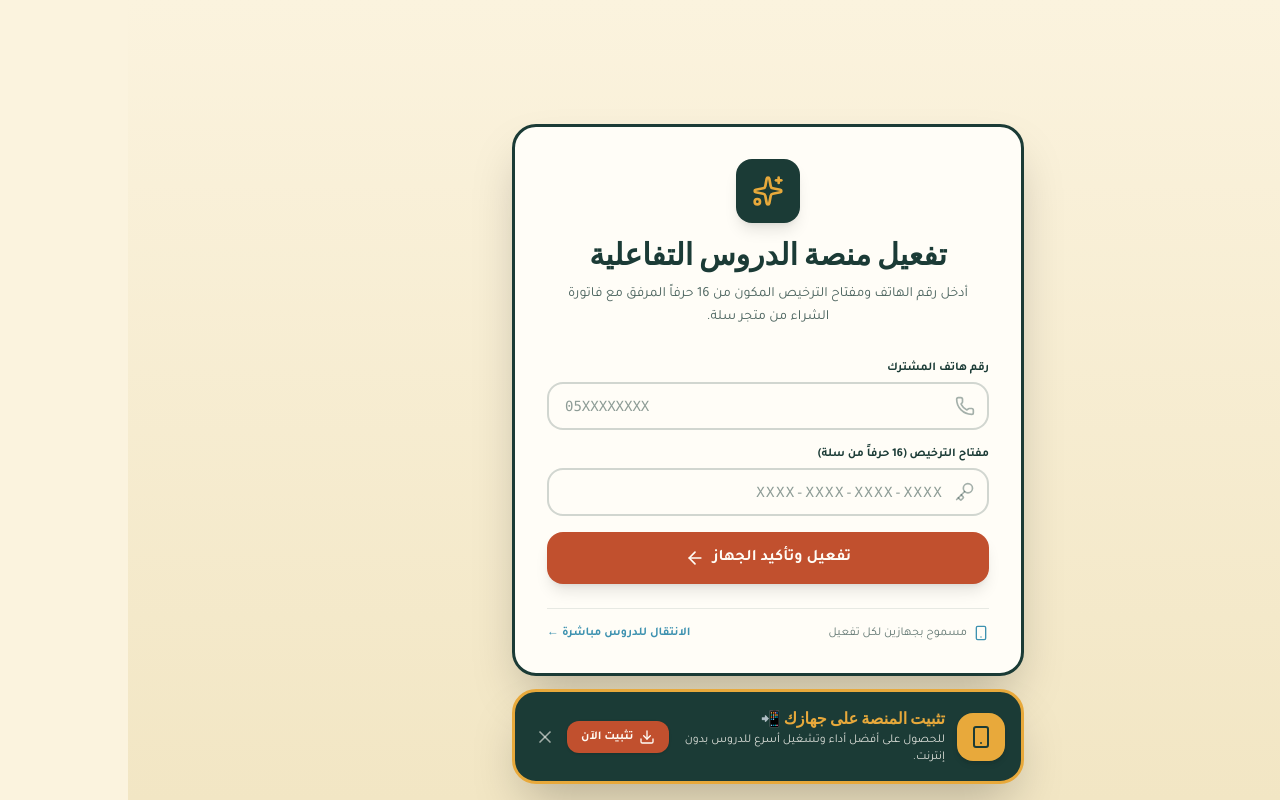
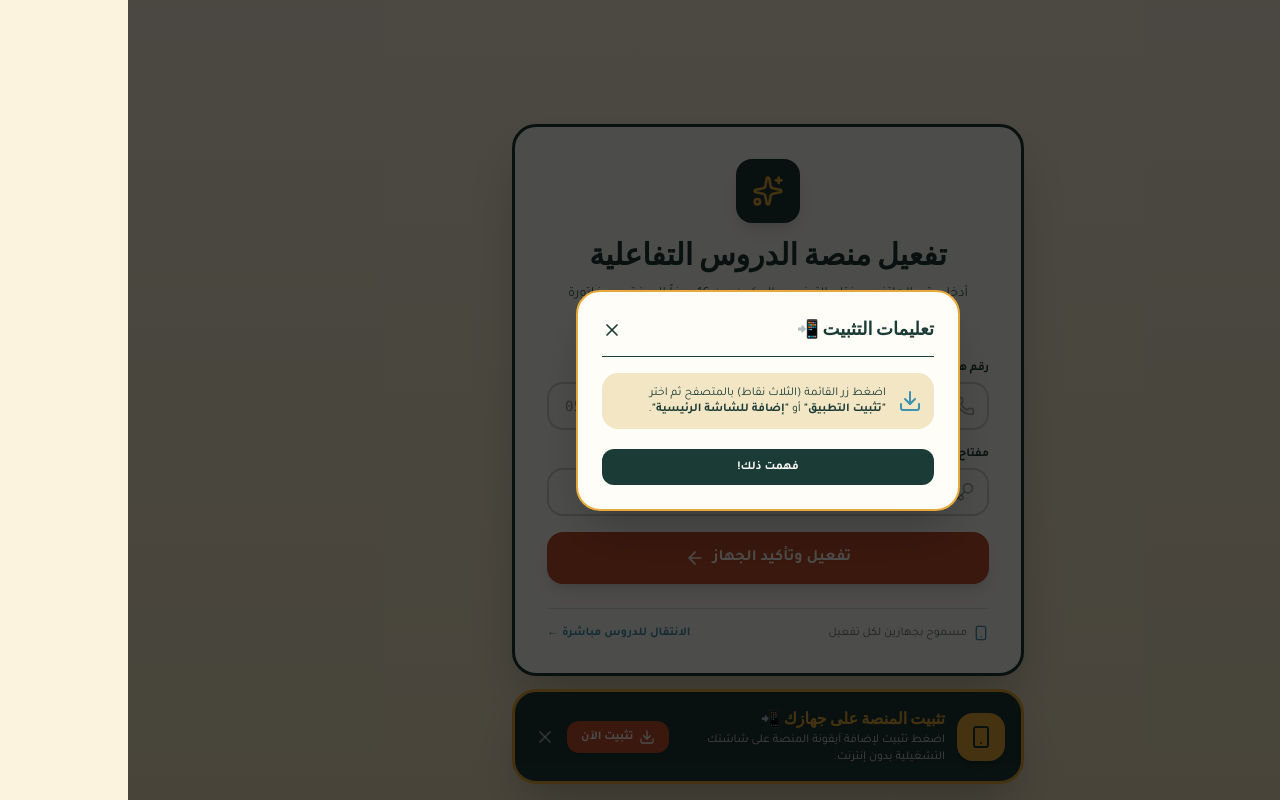
Before and after one commit to Mahmoud-Walid1/InterActive_lessons-test, a Next.js app: page / in a window 1280 px wide. Both pictures are taken after a click on the button "تثبيت الآن". Built offline with nearby package versions, Linux system fonts and the light colour scheme.

Commit message:
feat: enable direct 1-click PWA install trigger with instant service worker registration

```diff
--- a/src/app/layout.tsx
+++ b/src/app/layout.tsx
@@ -3,6 +3,7 @@ import './globals.css';
 import { AntiTamperGuard } from '@/components/security/AntiTamperGuard';
 import { SecurityWatermark } from '@/components/security/SecurityWatermark';
 import { PwaInstallBanner } from '@/components/pwa/PwaInstallBanner';
+import { SwRegister } from '@/components/pwa/SwRegister';
 
 export const metadata: Metadata = {
   title: 'منصة الدروس التفاعلية للأجهزة المحمولة',
@@ -30,6 +31,7 @@ export default function RootLayout({
         />
       </head>
       <body className="bg-[#FBF3DE] text-[#1B3B36] antialiased">
+        <SwRegister />
         <AntiTamperGuard />
         <SecurityWatermark />
         {children}
--- a/src/components/pwa/PwaInstallBanner.tsx
+++ b/src/components/pwa/PwaInstallBanner.tsx
@@ -28,6 +28,14 @@ export function PwaInstallBanner() {
     const handleCustomTrigger = () => {
       if (isIosDevice) {
         setShowIOSModal(true);
+      } else if (deferredPrompt) {
+        deferredPrompt.prompt();
+        deferredPrompt.userChoice.then((choice: any) => {
+          if (choice.outcome === 'accepted') {
+            setShowBanner(false);
+          }
+          setDeferredPrompt(null);
+        });
       } else {
         setShowBanner(true);
       }
@@ -36,7 +44,6 @@ export function PwaInstallBanner() {
     window.addEventListener('beforeinstallprompt', handleBeforeInstall);
     window.addEventListener('open-pwa-install', handleCustomTrigger);
 
-    // Auto-show banner on initial visit if not installed
     if (!isStandalone) {
       setShowBanner(true);
     }
@@ -45,7 +52,7 @@ export function PwaInstallBanner() {
       window.removeEventListener('beforeinstallprompt', handleBeforeInstall);
       window.removeEventListener('open-pwa-install', handleCustomTrigger);
     };
-  }, []);
+  }, [deferredPrompt]);
 
   const handleInstallClick = async () => {
     if (isIOS) {
@@ -61,7 +68,7 @@ export function PwaInstallBanner() {
       }
       setDeferredPrompt(null);
     } else {
-      alert('لتثبيت المنصة: اضغط القائمة (Three Dots) أعلى المتصفح ثم اختر "إضافة إلى الشاشة الرئيسية" أو "تثبيت التطبيق".');
+      setShowIOSModal(true);
     }
   };
 
@@ -83,7 +90,7 @@ export function PwaInstallBanner() {
                 <div>
                   <h4 className="font-baloo font-bold text-[#E8A93B] text-sm sm:text-base">تثبيت المنصة على جهازك 📲</h4>
                   <p className="font-tajawal text-xs text-[#FFFDF7]/85 leading-snug">
-                    للحصول على أفضل أداء وتشغيل أسرع للدروس بدون إنترنت.
+                    اضغط تثبيت لإضافة آيقونة المنصة على شاشتك التشغيلية بدون إنترنت.
                   </p>
                 </div>
               </div>
@@ -118,28 +125,37 @@ export function PwaInstallBanner() {
           >
             <div className="w-full max-w-sm rounded-3xl border-2 border-[#E8A93B] bg-[#FFFDF7] p-6 text-[#1B3B36] shadow-2xl">
               <div className="flex items-center justify-between border-b pb-3">
-                <h3 className="font-baloo text-lg font-bold text-[#1B3B36]">تثبيت المنصة على الآيفون 🍏</h3>
+                <h3 className="font-baloo text-lg font-bold text-[#1B3B36]">تعليمات التثبيت 📲</h3>
                 <button onClick={() => setShowIOSModal(false)}>
                   <X className="h-5 w-5" />
                 </button>
               </div>
 
               <div className="mt-4 space-y-3 font-tajawal text-xs">
+                {isIOS ? (
+                  <>
                     <div className="flex items-center gap-3 rounded-2xl bg-[#F2E6C4] p-3">
                       <Share className="h-6 w-6 text-[#3E92B0] shrink-0" />
-                  <span>1. اضغط على زر <strong>مشاركة (Share)</strong> أسفل متصفح Safari.</span>
+                      <span>1. اضغط زر <strong>مشاركة (Share)</strong> في Safari.</span>
                     </div>
                     <div className="flex items-center gap-3 rounded-2xl bg-[#F2E6C4] p-3">
                       <PlusSquare className="h-6 w-6 text-[#4F7942] shrink-0" />
                       <span>2. اختر <strong>إضافة إلى الشاشة الرئيسية (Add to Home Screen)</strong>.</span>
                     </div>
+                  </>
+                ) : (
+                  <div className="flex items-center gap-3 rounded-2xl bg-[#F2E6C4] p-3">
+                    <Download className="h-6 w-6 text-[#3E92B0] shrink-0" />
+                    <span>اضغط زر القائمة (الثلاث نقاط) بالمتصفح ثم اختر <strong>"تثبيت التطبيق"</strong> أو <strong>"إضافة للشاشة الرئيسية"</strong>.</span>
+                  </div>
+                )}
               </div>
 
               <button
                 onClick={() => setShowIOSModal(false)}
                 className="mt-5 w-full rounded-xl bg-[#1B3B36] py-2.5 font-tajawal text-xs font-bold text-[#FFFDF7]"
               >
-                تم، فهمت ذلك!
+                فهمت ذلك!
               </button>
             </div>
           </motion.div>
--- /dev/null
+++ b/src/components/pwa/SwRegister.tsx
@@ -0,0 +1,16 @@
+'use client';
+
+import { useEffect } from 'react';
+
+export function SwRegister() {
+  useEffect(() => {
+    if (typeof window !== 'undefined' && 'serviceWorker' in navigator) {
+      navigator.serviceWorker
+        .register('/sw.js')
+        .then((reg) => console.log('Service Worker Registered:', reg.scope))
+        .catch((err) => console.error('Service Worker Registration Failed:', err));
+    }
+  }, []);
+
+  return null;
+}
```
Lines whose indentation alone changed are shown as unchanged.
